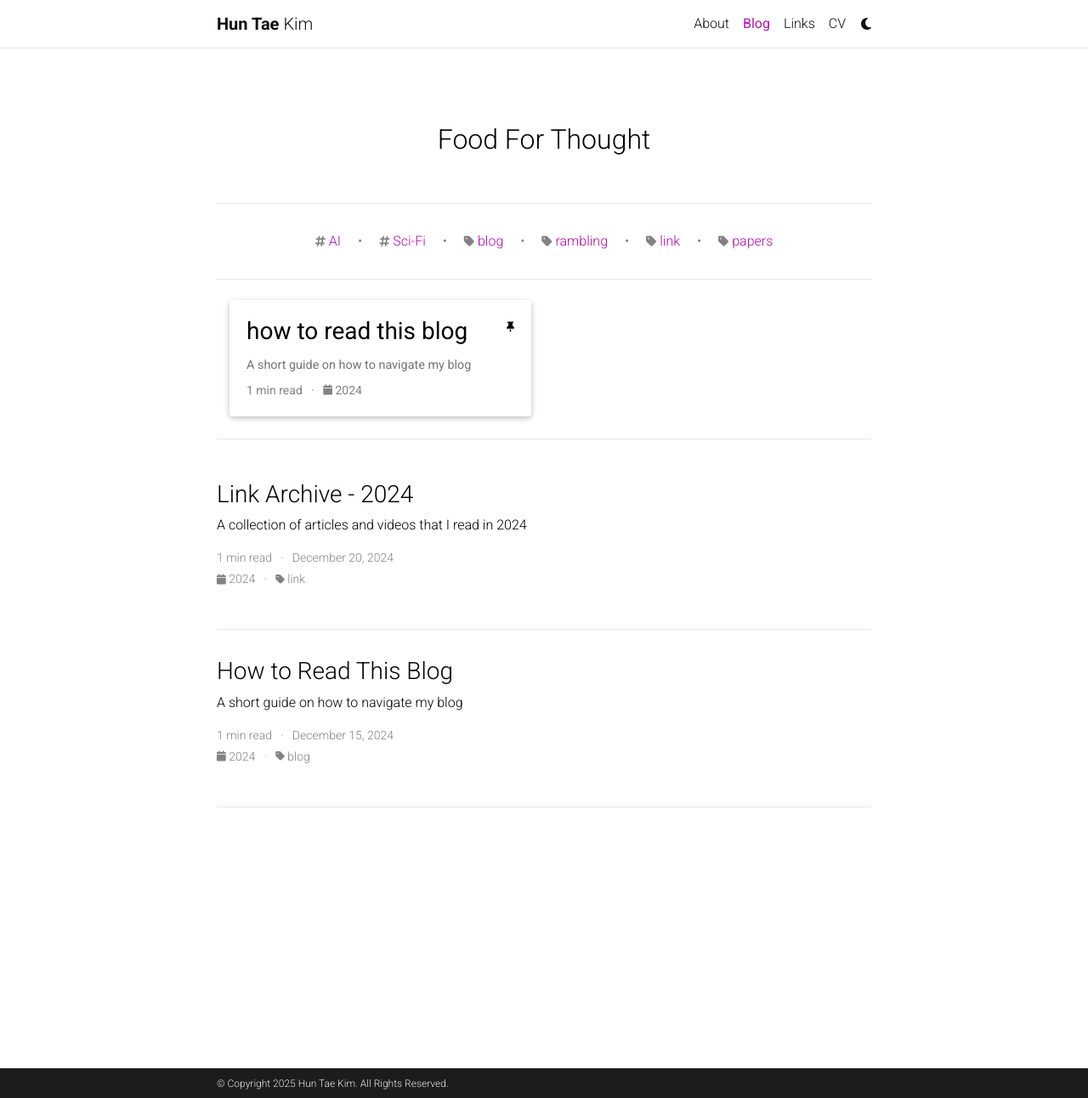
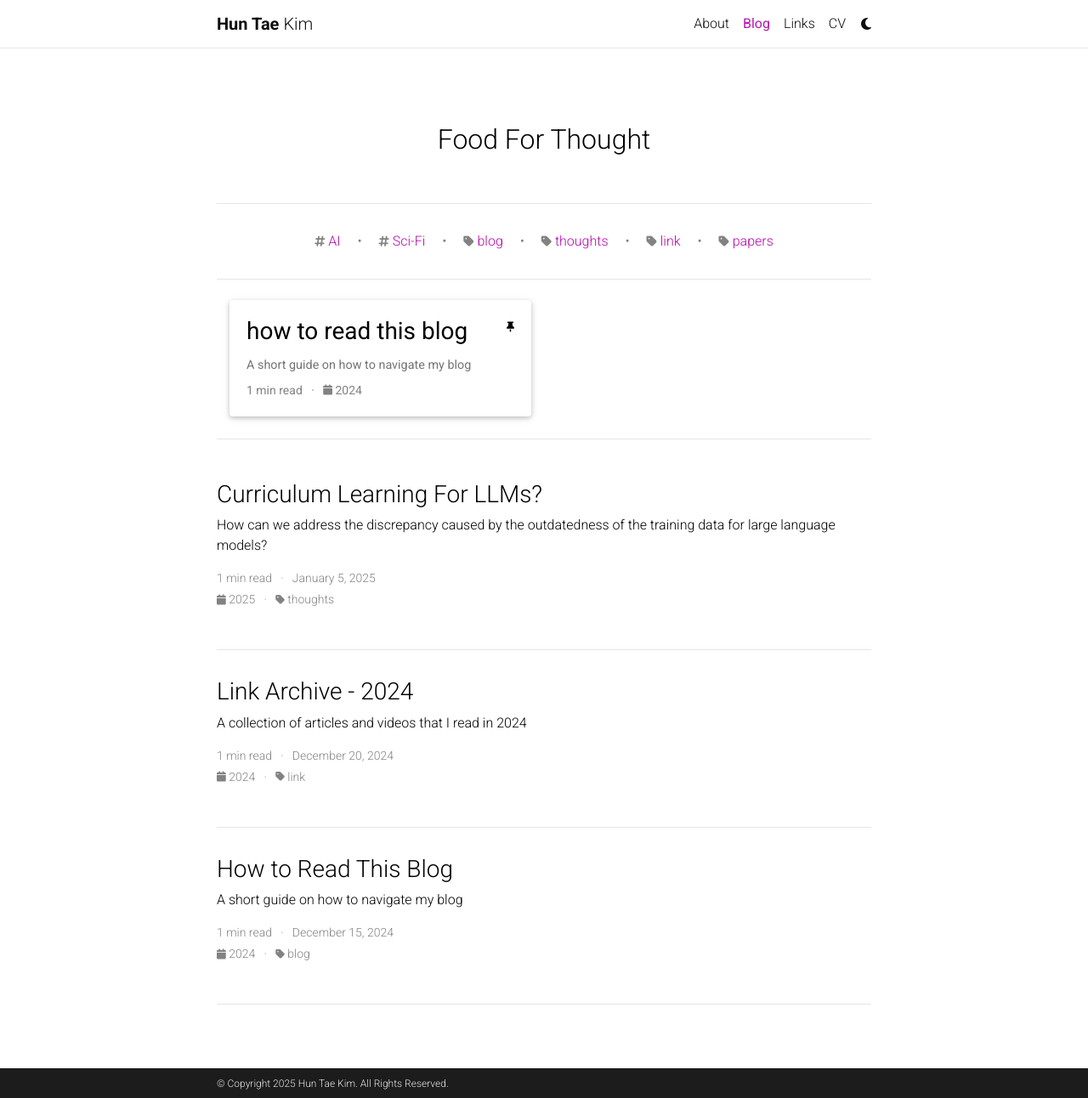
Before and after one commit to ht0324/ht0324.github.io, a Jekyll site: the page built from blog/index.html, in a window 1280 px wide and 1292 px high. Shown: the whole window at 85% size. Built offline with Jekyll 4.4.1, drawn with Linux system fonts in a browser that asks for light colours; full-size pictures stand in for the smaller copies a plugin makes; the list of posts is cut into pages by our own code; comment, search, counter and statistics services are not loaded; a style sheet for code colours, icons or effects is not loaded.

Commit message:
remove outdated README post; add new blog post on Curriculum Learning for LLMs

```diff
--- a/_config.yml
+++ b/_config.yml
@@ -263,7 +263,7 @@
     tag: '/blog/tag/:name/'
     category: '/blog/category/:name/'
 display_tags: ['AI', 'Sci-Fi'] # these tags will be displayed on the front page of your blog
-display_categories: ['blog', 'rambling', 'link', 'papers'] # these categories will be displayed on the front page of your blog
+display_categories: ['blog', 'thoughts', 'link', 'papers'] # these categories will be displayed on the front page of your blog
 # display_tags: ['formatting', 'images', 'links', 'math', 'code'] # these tags will be displayed on the front page of your blog
 # display_categories: ['blockquotes'] # these categories will be displayed on the front page of your blog
 
--- a/_posts/2025-01-05-readme.md
+++ b/_posts/2024-12-15-readme.md
@@ -11,7 +11,7 @@
 
 *   Hashtags: These are used to categorize the various topics I explore.
 *   [Blog](https://ht0324.github.io/blog/category/blog): This tag mainly contains polished writing. These are posts where I have clearly articulated my thoughts and spent time proofreading to ensure they are proper blog posts.
-*   [Rambling](https://ht0324.github.io/blog/category/rambling): This tag contains my unfiltered thoughts, recorded in an unrestricted way. Here, I explore my ideas freely, and you will find a different kind of value and enjoyment compared to the polished blog posts.
+*   [Thoughts](https://ht0324.github.io/blog/category/thoughts): This tag contains my unfiltered thoughts, recorded in an unrestricted way. Here, I explore my ideas freely, and you will find a different kind of value and enjoyment compared to the polished blog posts.
 *   [Links](https://ht0324.github.io/blog/category/links): This tag serves as a link archive. It's an archive of articles I've read and videos I've watched that I found insightful. There are many things I want to share with you, and this tag serves as an archive.
 *   [Papers](https://ht0324.github.io/blog/category/papers): This tag is used for summarizing and discussing the findings of academic papers that I've read.
 
```
Also changed, not shown: _posts/2024-01-05-Curriculum-Learning-For-LLMs.md (added, +17 -0 lines).
